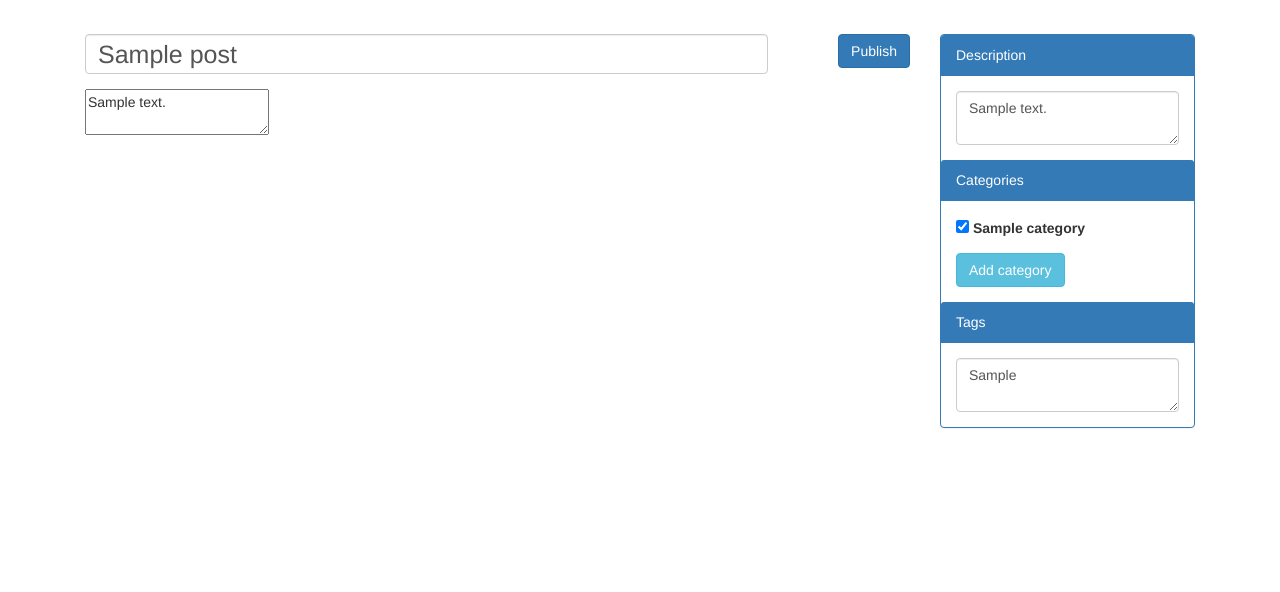
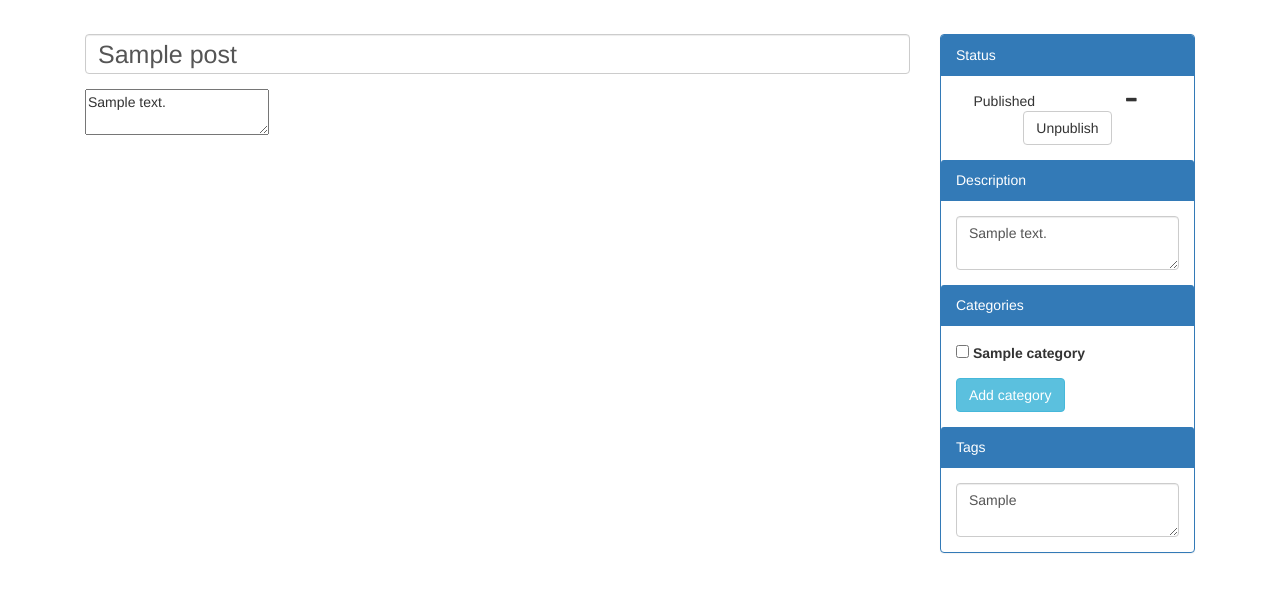
Before and after one commit to xSooDx/BlogOn, a Flask app: page /blogon/edit_post/1 in a window 1280 px wide. Shown: the part 52-644 px from the top of the page. Run offline with Flask 2, Linux system fonts and the light colour scheme; tables that the repository leaves empty hold one stand-in row (values such as "Sample post"); parts of the project's set-up code (start-up, migrations or seed data) failed here and were passed over; some libraries are stand-ins or nearby versions.

Commit message:
added auto saving to editor

```diff
--- a/actions.py
+++ b/actions.py
@@ -141,6 +141,7 @@
     cats = get_post_categories(postid)
     close(c, conn)
     data['categories'] = cats
+
     return data
 
 
@@ -278,13 +279,9 @@
     if 'categories' in x:
         cats2 = set(x['categories'])
         rm = cats - cats2
-        print(cats)
-        print(cats2)
-        print(rm)
         for i in rm:
             c.execute("DELETE FROM post_category WHERE postid=%s and category=%s", (int(postid), i))
         ad = cats2 - cats
-        print(ad)
         for i in ad:
             c.execute("INSERT INTO post_category values(%s, %s)", (int(postid), i))
 
--- a/templates/BlogOn/post_editor.html
+++ b/templates/BlogOn/post_editor.html
@@ -3,75 +3,120 @@
 {% block scripts %}
 <script src="{{url_for('static',filename='tinymce/tinymce.min.js')}}"></script>
 <script>
+
+    var pm = {
+        init:function(){
+            t_save= null
+            form=$("#post_form")
+            postid=$("#post_id")
+            title=$("#post_title")
+            description=$("#post_description")
+            tags=$("#post_tags")
+            categories=$("#post_categories input")
+            save_status=$("#save_status")
+
+            title.keyup(pm.trigger)
+            description.keyup(pm.trigger)
+            tags.keyup(pm.trigger)
+            categories.change(pm.trigger)
+            saved = false
+
+            {% if post is defined %}
+            postid.val('{{post.postid}}')
+            title.val('{{post.title}}')
+            $('#post_content').val('{{post.content|safe}}')
+            description.val('{{post.description}}')
+            tags.val('{{post.tags}}')
+            {% endif %}
+        },
+        trigger:function(){
+            if(t_save)
+                clearTimeout(t_save)
+            t_save=setTimeout(pm.update,2500)
+            save_status.html("<span class='glyphicon glyphicon-refresh'></span>")
+            saved = false
+            tinymce.triggerSave();
+            console.log("triggered")
+        },
+        update:function(){
+            console.log('update')
+            if(title.val() != "" && tinymce.activeEditor.getContent() != "")
+            {
+                if(postid.val()==""){
+                    pm.create()
+
+                }
+                else{
+                    $.post("{{url_for('update_post_task')}}",
+                    JSON.parse(JSON.stringify(form.serialize())),
+                    pm.onSave)
+                }
+            }
+        },
+        create:function(){
+
+            if(title.val() != "" && tinymce.activeEditor.getContent() != ""){
+                $.post("{{url_for('create_post_task')}}",
+                 JSON.parse(JSON.stringify(form.serialize())),
+                 pm.onSave
+                )
+            }
+        },
+        publish:function(){
+            if(title.val() != "" && tinymce.activeEditor.getContent() != ""){
+                if(saved){
+
+                }else{
+                    $.post("{{url_for('publish_post_task')}}",
+                            {postid:postid},
+                            pm.gotoDashboard)
+                $.post("{{url_for('update_post_task')}}",
+                    JSON.parse(JSON.stringify(form.serialize())), function(){
+                        $.post("{{url_for('publish_post_task')}}",
+                            {postid:postid},
+                            pm.gotoDashboard)
+                    })
+                }
+            }
+        },
+        gotoDashboard:function(Data){
+            window.location.replace("{{url_for('dashboard_page')}}")
+        },
+        onSave:function(data){
+            postid.value=data.result
+            save_status.html("<span class='glyphicon glyphicon-check'></span> Saved")
+            saved=true
+            console.log("saved")
+        }
+
+    }
+    $(document).ready(pm.init)
+
     tinymce.init({
         selector:'#post_content',
         min_height:400,
         resize:false,
         menubar:false,
         plugins:'link image code lists advlist',
-        //preview_styles: 'font-size color'
+        setup: function(ed){
+            ed.on('keyup', pm.trigger)
+        },
         toolbar1:'undo redo | fontselect | styleselect | bold italic underline | superscript subscript | link image | alignleft aligncenter alignright | outdent indent | bullist numlist | code',
         }
-    );
-    var pm = {
-        init:function(){
-
-            form=$("#post_form")
-            postid=$("#post_id")
-            title=$("#post_title")
-            content=$("#post_content")
-            description=$("#post_description")
-            tags=$("#post_tags")
-            categories=$("post_categories")
-
-            {% if post is defined %}
-            postid.val('{{post.postid}}')
-            title.val('{{post.title}}')
-            content.val('{{post.content|safe}}')
-            description.val('{{post.description}}')
-            tags.val('{{post.tags}}')
-            {% endif %}
-        },
-        update:function(){
-
-        },
-        create:function(){
-            $.post("{{url_for('create_post_task')}}", JSON.stringify(form.serialize()))
-        },
-        publish:function(){
-            pm.update()
-            $.post("{{url_for('publish_post_task')}}",
-                {postid:postid},
-                pm.gotoDashboard
-            )
-        },
-        gotoDashboard:function(Data){
-            window.location.replace("{{url_for('dashboard_page')}}")
-        },
-        onSave:function(data){
-            postid.value=data.result
-        }
-
-    }
-    $(document).ready(pm.init)
+    )
 </script>
 {% endblock %}
 
 {% block body %}
 <div>
-    <form id="post_form" action="{{url_for('create_post_task')}}" method="post" >
+    <form id="post_form" method="post" >
         <input type="hidden" name="postid" id="post_id" value="">
         <div class="col-md-9 w-main">
             <div class="row">
-            <div class="col-sm-10">
+            <div class="col-sm-12">
                 <div class="form-group">
                     <input class="form-control w-title" name="title" id="post_title" placeholder="Your post's title" />
                 </div>
-            </div>
-            <div class="col-sm-2">
-                <p  class="pull-right">
-                <input class="btn btn-primary" type="submit" value="Publish"/>
-                </p>
             </div>
             </div>
 
@@ -79,6 +124,29 @@
         </div>
         <div class="col-md-3">
             <div class="panel panel-primary">
+                <div class="panel-heading">Status</div>
+                {% if (not post is defined) or post.published == 0 %}
+                    {% set stat='Draft' %}
+                    {% set class='btn-primary' %}
+                    {% set val='Publish' %}
+                    {% set data=0 %}
+                {% else %}
+                    {% set stat='Published'%}
+                    {% set class='btn-default' %}
+                    {% set val='Unpublish' %}
+                    {% set data=1 %}
+                {% endif %}
+                <div class="panel-body text-center">
+                <div class="row">
+                  <div class="col-md-6">
+                    <span>{{stat}}</span>
+                  </div>
+                  <div class="col-md-6">
+                      <span id="save_status"><span class='glyphicon glyphicon-minus'></span></span>
+                  </div>
+                </div>
+                  <input data-published="{{data}}" type="button" class="btn {{class}}" value="{{val}}"/>
+                </div>
                 <div class="panel-heading">Description</div>
                 <div class="panel-body">
                   <textarea id="post_description" name="description" class="form-control" placeholder="Enter description for post"></textarea>
@@ -89,7 +157,7 @@
                     <input type="hidden" name="categories" value=".">
                     {% for category in get_categories() %}
                         <label><input type="checkbox" name="categories" value="{{category['name']}}"
-                              checked="{% if post is defined and category['name'] in post.categories %} true {% else %} false {% endif %}">
+                              {% if post is defined and category['name'] in post.categories %} checked {% endif %}>
                             {{category['name']}}
                         </label><br/>
                     {% endfor %}
```
Also changed, not shown: static/BlogOn/js/cm.js (+8 -0 lines), 1 other file.
